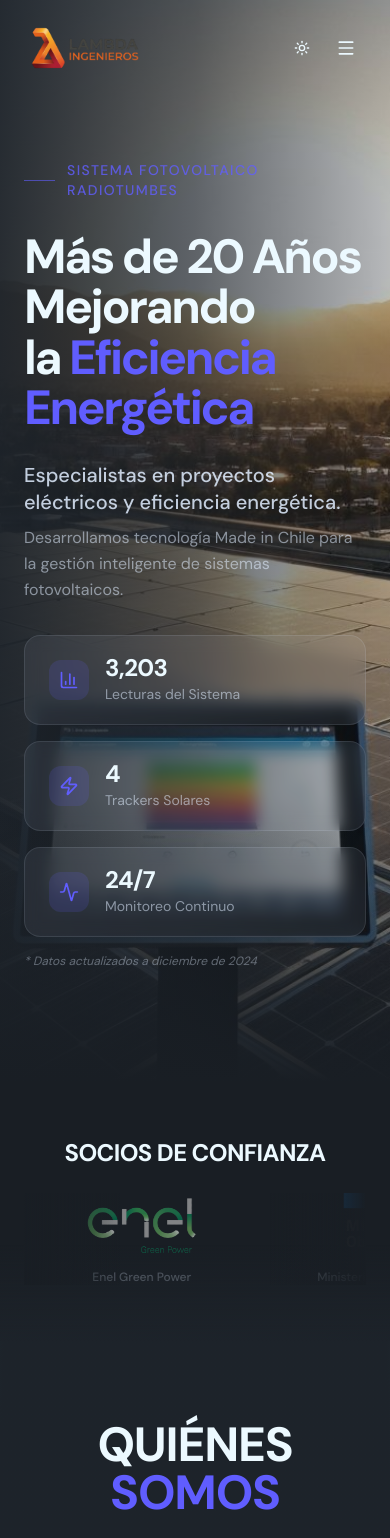
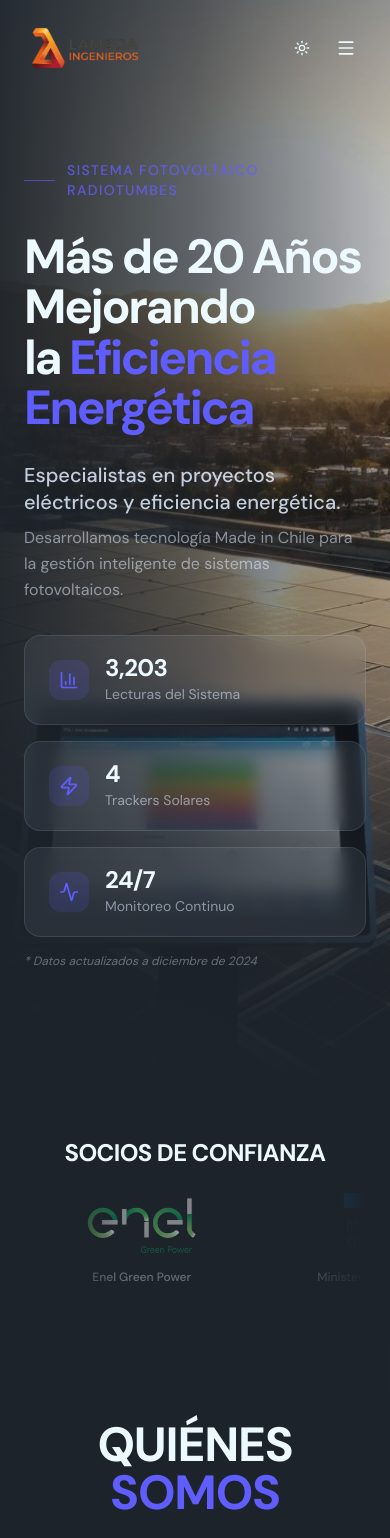
Before and after one commit to catluvies/v0si, a Next.js app: page / in a window 390 px wide. Shown: the top 1538 px of the page. Built offline with nearby package versions, Linux system fonts and the light colour scheme.

Commit message:
style: improve hero-to-logo-cloud transition gradient
Move fade gradient outside hero image container, unify logo cloud background to base-100.

```diff
--- a/components/landing/hero-section.tsx
+++ b/components/landing/hero-section.tsx
@@ -17,9 +17,8 @@ export default function HeroSection() {
           priority
         />
         <div className="absolute inset-0 bg-gradient-to-r from-base-100/95 via-base-100/70 to-base-100/30" />
-        {/* Bottom fade into next section (bg-base-200) */}
-        <div className="absolute bottom-0 left-0 right-0 h-72 bg-gradient-to-t from-base-200 via-base-200/50 via-40% to-transparent" />
       </div>
+      <div className="absolute bottom-0 left-0 right-0 h-96 z-[5] bg-gradient-to-t from-base-100 via-base-100/80 via-40% to-transparent pointer-events-none" />
 
       <div className="relative z-10 w-full max-w-7xl mx-auto px-6 lg:px-16 pt-40 pb-28">
         <div className="flex flex-col items-start max-w-4xl">
--- a/components/landing/logo-cloud.tsx
+++ b/components/landing/logo-cloud.tsx
@@ -12,7 +12,7 @@ const clients = [
 
 export default function LogoCloud() {
   return (
-    <section className="relative py-14 lg:py-20 bg-base-200 overflow-hidden">
+    <section className="relative py-14 lg:py-20 overflow-hidden">
       <div className="max-w-7xl mx-auto px-6 lg:px-12">
 
         {/* Header */}
@@ -31,9 +31,9 @@ export default function LogoCloud() {
         {/* Marquee */}
         <div className="relative">
           {/* Fade left */}
-          <div className="pointer-events-none absolute left-0 top-0 bottom-0 w-24 sm:w-32 z-10 bg-gradient-to-r from-base-200 to-transparent" />
+          <div className="pointer-events-none absolute left-0 top-0 bottom-0 w-24 sm:w-32 z-10 bg-gradient-to-r from-base-100 to-transparent" />
           {/* Fade right */}
-          <div className="pointer-events-none absolute right-0 top-0 bottom-0 w-24 sm:w-32 z-10 bg-gradient-to-l from-base-200 to-transparent" />
+          <div className="pointer-events-none absolute right-0 top-0 bottom-0 w-24 sm:w-32 z-10 bg-gradient-to-l from-base-100 to-transparent" />
 
           <div className="overflow-hidden">
             <div className="animate-marquee">
@@ -64,8 +64,6 @@ export default function LogoCloud() {
           </div>
         </div>
       </div>
-      {/* Bottom fade into next section */}
-      <div className="absolute bottom-0 left-0 right-0 h-24 bg-gradient-to-t from-base-100 via-base-100/50 to-transparent pointer-events-none" />
     </section>
   )
 }
```
